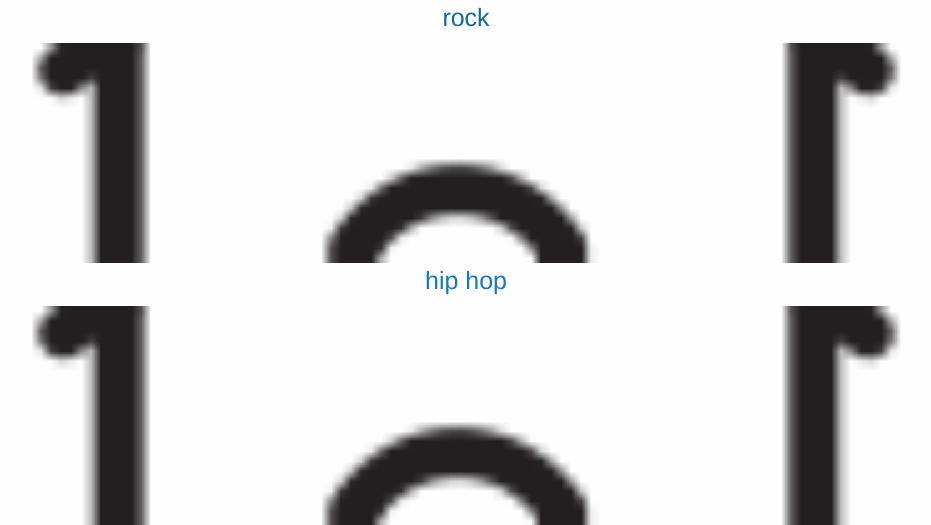
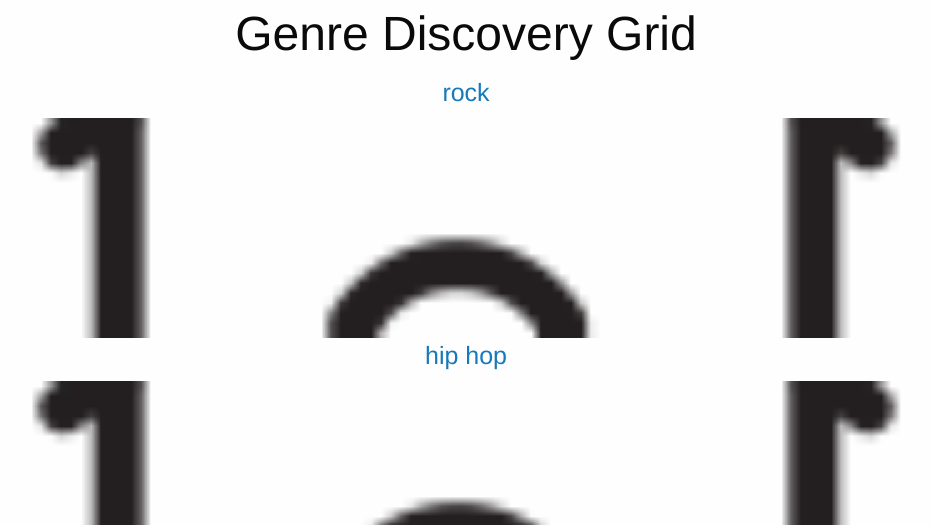
Before and after one commit to womcauliff/Genre-Discovery-Grid, a PHP site: page / in a window 1280 px wide. Shown: the top 525 px of the page, without its empty margins (174-1105 px from the left). Run offline with PHP 8.4, Linux system fonts and the light colour scheme; some libraries are stand-ins or nearby versions.

Commit message:
Added space for AppName homepage

```diff
--- a/assets/css/style.css
+++ b/assets/css/style.css
@@ -20,3 +20,7 @@
 #header {
 	text-align: center;
 }
+
+#appname {
+	text-align: center;
+}
--- a/index.html
+++ b/index.html
@@ -11,6 +11,11 @@
 	<link rel="stylesheet" type="text/css" href="assets/css/style.css">
 </head>
 <body>
+	<div class="row" id="appname">
+		<div class="column medium-12">
+			<h1>Genre Discovery Grid</h1>
+		</div>
+	</div>
 
 	<script src="https://ajax.googleapis.com/ajax/libs/jquery/2.2.4/jquery.min.js"></script>
 	<script src="https://cdn.jsdelivr.net/foundation/6.2.3/foundation.min.js"></script>
```
